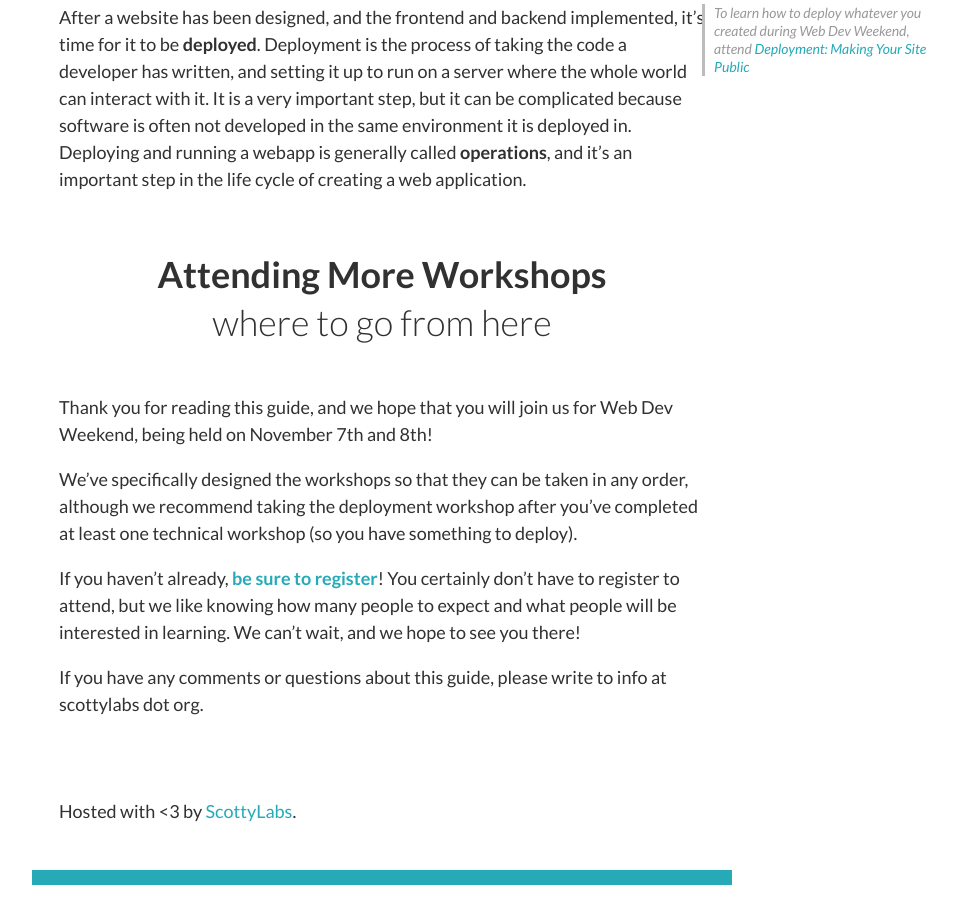
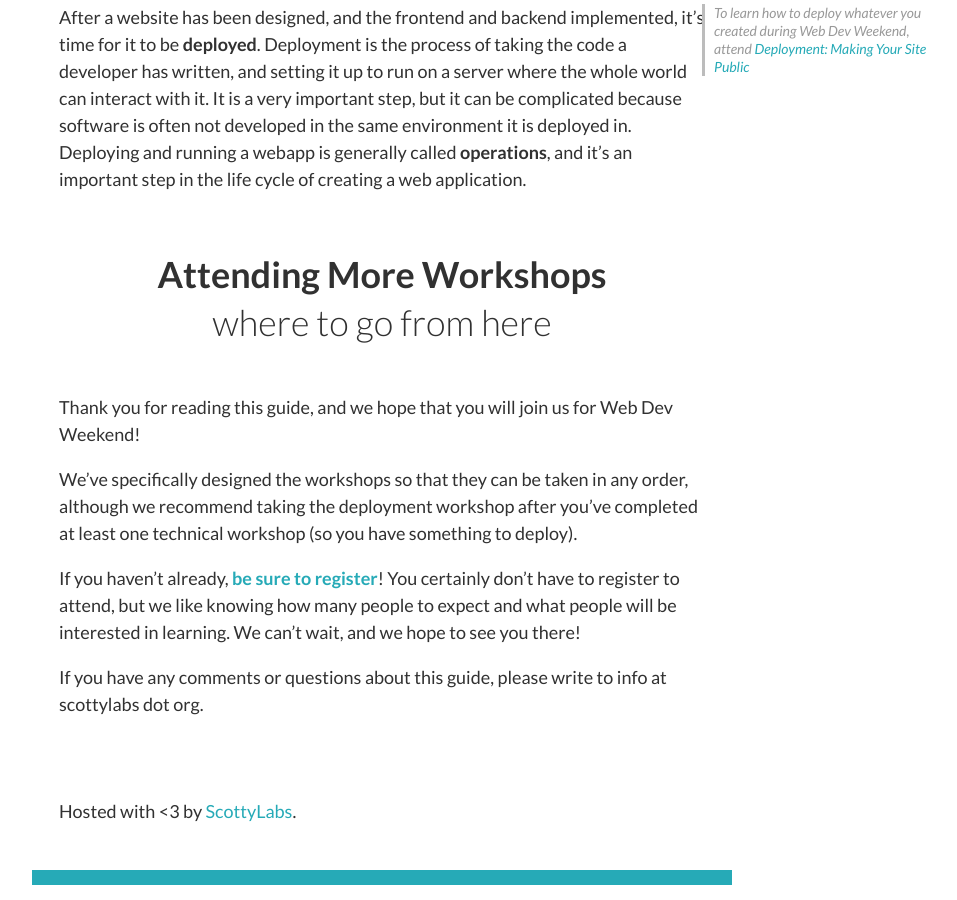
Before and after one commit to ScottyLabs/wdw, a Jekyll site: the page built from basics/index.md, in a window 1280 px wide and 900 px high, scrolled down 3296 px. Shown: the whole window, without its empty margins (258-1215 px from the left). Built offline with Jekyll 4.4.1, drawn with Linux system fonts in a browser that asks for light colours; nearby versions of some CDN libraries.

Commit message:
Remove dates from basics/index.md

```diff
--- a/basics/index.md
+++ b/basics/index.md
@@ -141,7 +141,7 @@ application.
 ###### where to go from here
 
 Thank you for reading this guide, and we hope that you will join us for Web Dev
-Weekend, being held on November 7th and 8th!
+Weekend!
 
 We’ve specifically designed the workshops so that they can be taken in any
 order, although we recommend taking the deployment workshop after you’ve
```
